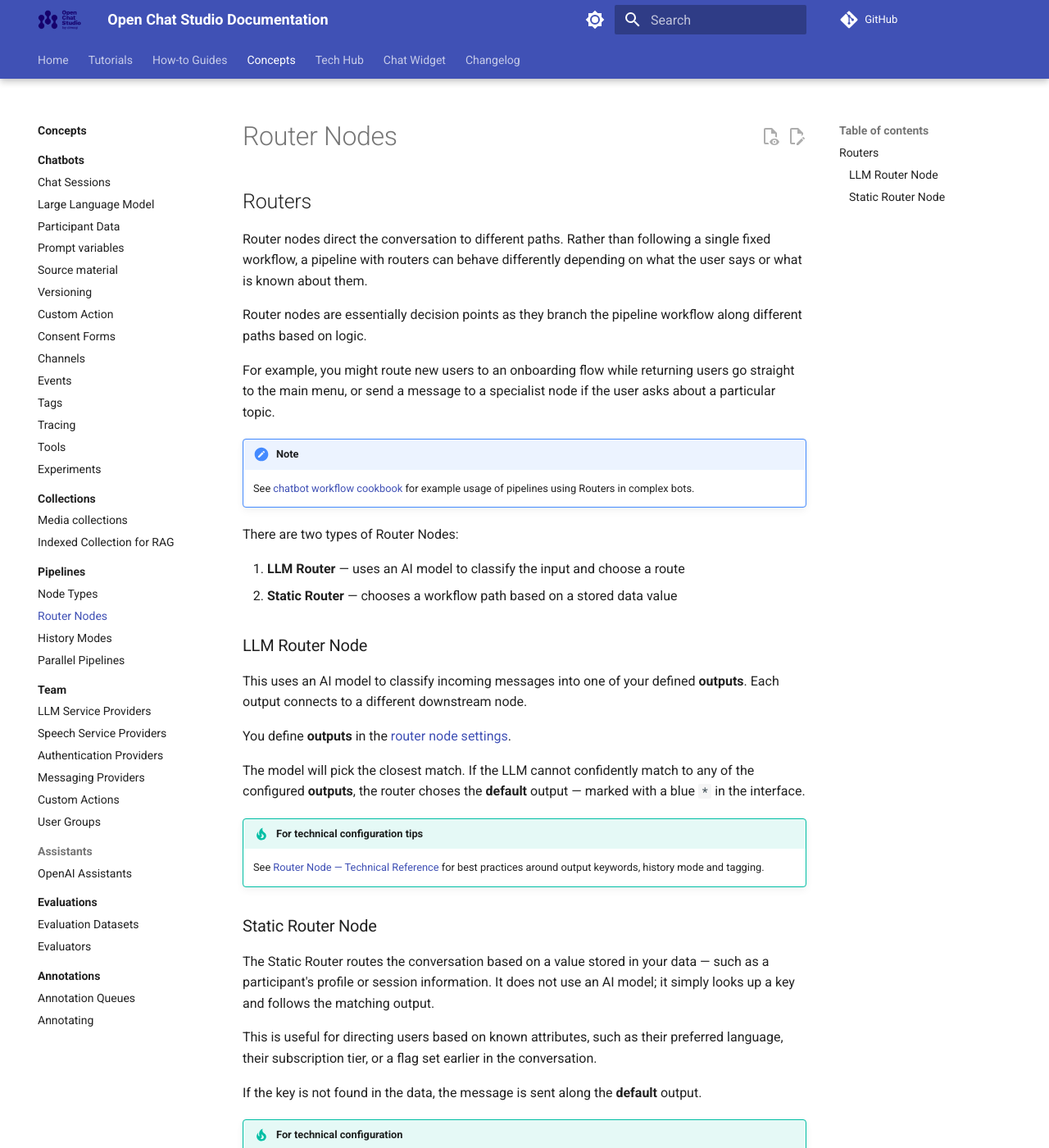
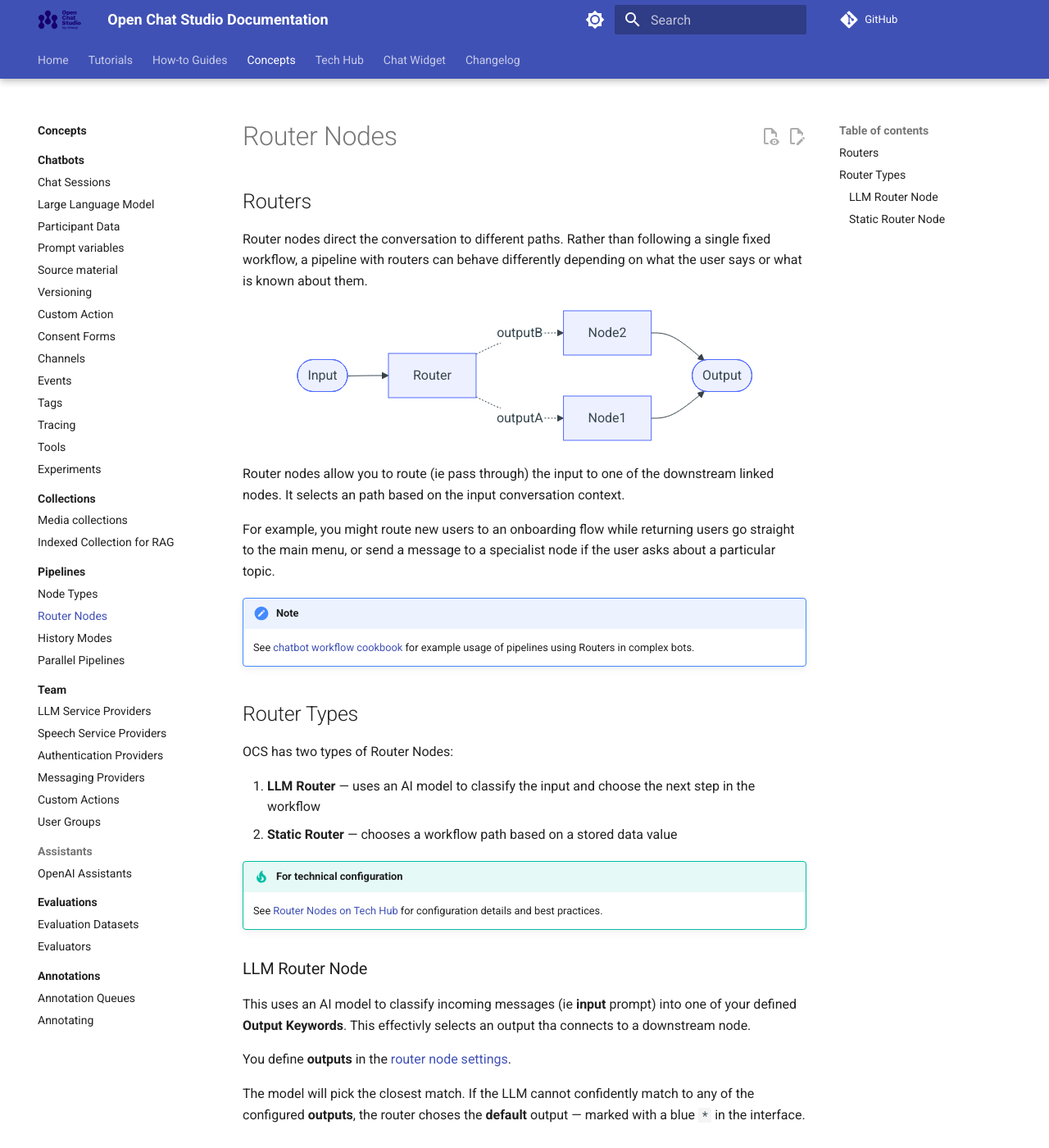
Before and after one commit to dimagi/open-chat-studio-docs, an MkDocs documentation site: the page built from docs/concepts/pipelines/router_nodes.md, in a window 1280 px wide and 1400 px high. Shown: the whole window at 82% size. Built offline with MkDocs 1.6.1 and Material for MkDocs 9.7.7, drawn with Linux system fonts in a browser that asks for light colours; a script that is not in the unit is left out; comment, search, counter and statistics services are not loaded; some of the changed text lies outside the part shown.

Commit message:
Added diagrams

````diff
--- a/docs/concepts/pipelines/router_nodes.md
+++ b/docs/concepts/pipelines/router_nodes.md
@@ -4,7 +4,16 @@
 
 Router nodes direct the conversation to different paths. Rather than following a single fixed workflow, a pipeline with routers can behave differently depending on what the user says or what is known about them.
 
-Router nodes are essentially decision points as they branch the pipeline workflow along different paths based on logic.
+```mermaid
+flowchart LR
+    start([Input]) --> Router
+    Router -.outputA.-> Node1
+    Router -.outputB.-> Node2
+    Node2 --> out([Output])
+    Node1 --> out([Output])
+```
+
+Router nodes allow you to route (ie pass through) the input to one of the downstream linked nodes. It selects an path based on the input conversation context.
 
 For example, you might route new users to an onboarding flow while returning users go straight to the main menu, or send a message to a specialist node if the user asks about a particular topic.
 
@@ -12,22 +21,23 @@
 
     See [chatbot workflow cookbook](../../how-to/workflow_cookbook.md) for example usage of pipelines using Routers in complex bots.
 
-There are two types of Router Nodes:
+## Router Types
+OCS has two types of Router Nodes:
 
-1. **LLM Router** — uses an AI model to classify the input and choose a route
+1. **LLM Router** — uses an AI model to classify the input and choose the next step in the workflow
 2. **Static Router** — chooses a workflow path based on a stored data value
 
+!!! tip "For technical configuration"
+
+    See [Router Nodes on Tech Hub](../../tech-hub/routers/index.md) for configuration details and best practices.
 
 ### LLM Router Node
 
-This uses an AI model to classify incoming messages into one of your defined **outputs**. Each output connects to a different downstream node.
+This uses an AI model to classify incoming messages (ie **input** prompt) into one of your defined **Output Keywords**. This effectivly selects an output tha connects to a downstream node.
 
 You define **outputs** in the [router node settings](../../tech-hub/routers/llm_router.md#outputs-and-default-route).
 
 The model will pick the closest match. If the LLM cannot confidently match to any of the configured **outputs**, the router choses the **default** output — marked with a blue `*` in the interface.
-!!! tip "For technical configuration tips"
-
-    See [Router Node — Technical Reference](../../tech-hub/routers/index.md) for best practices around output keywords, history mode and tagging.
 
 ### Static Router Node
 
@@ -36,7 +46,3 @@
 This is useful for directing users based on known attributes, such as their preferred language, their subscription tier, or a flag set earlier in the conversation.
 
 If the key is not found in the data, the message is sent along the **default** output.
-
-!!! tip "For technical configuration"
-
-    See [Router Node — Technical Reference](../../tech-hub/routers/index.md) for details on supported data sources and key syntax.
````
Also changed, not shown: docs/concepts/pipelines/nodes.md (+6 -5 lines).
